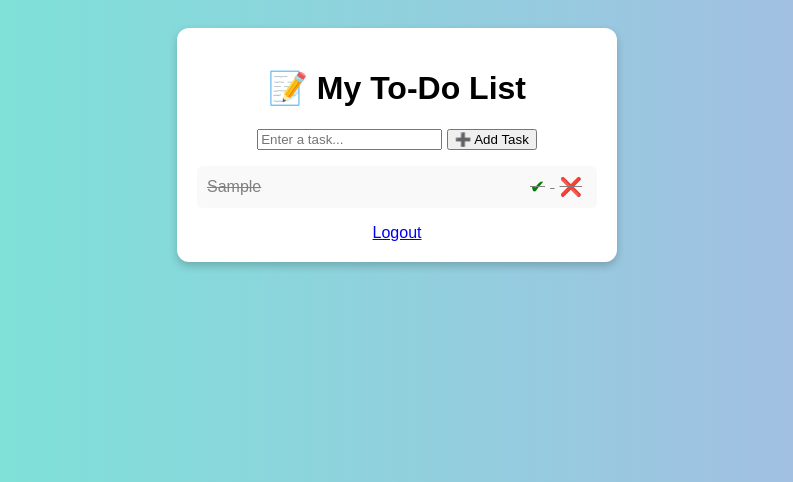
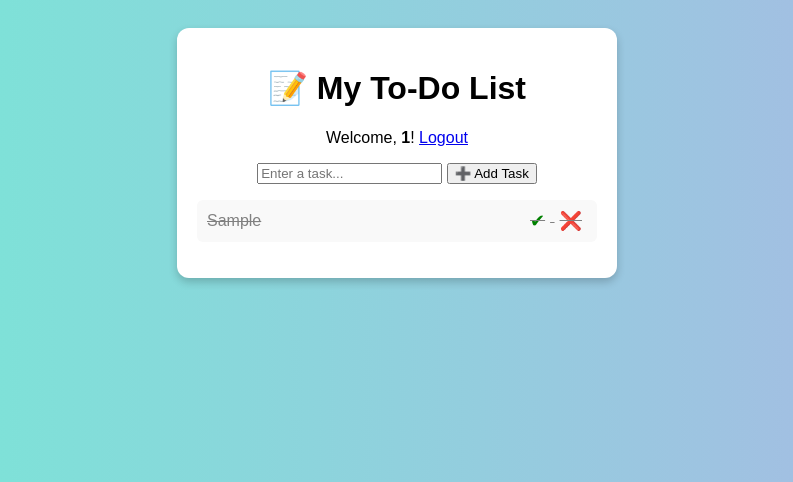
Before and after one commit to acecode101/todo-app-with-authentication, a Flask app: page / in a window 1280 px wide. Shown: the top 482 px of the page, without its empty margins (243-1036 px from the left). Run offline with Flask 3, Linux system fonts and the light colour scheme; the visitor is signed in with stand-in values (Sample User, id 1); tables that the repository leaves empty hold one stand-in row (values such as "Sample post").

Commit message:
Update index.html

```diff
--- a/templates/index.html
+++ b/templates/index.html
@@ -9,25 +9,24 @@
 <body>
     <div class="container">
         <h1>📝 My To-Do List</h1>
+        <p>Welcome, <strong>{{ session['user_id'] }}</strong>! <a href="{{ url_for('logout') }}">Logout</a></p>
 
-        <form action="{{ url_for('add_task') }}" method="post">
+        <form action="/add" method="post">
             <input type="text" name="task" placeholder="Enter a task..." required>
             <button type="submit">➕ Add Task</button>
         </form>
 
         <ul>
             {% for task in tasks %}
-            <li class="{{ 'completed' if task.done else '' }}">
+            <li class="task-item {% if task.done %}completed{% endif %}">
                 {{ task.task }}
                 <div class="actions">
-                    <a href="{{ url_for('complete_task', index=loop.index0) }}" class="complete-btn">✔</a>
-                    <a href="{{ url_for('delete_task', index=loop.index0) }}" class="delete-btn">❌</a>
+                    <a href="/complete/{{ task.id }}" class="complete-btn">✔</a>
+                    <a href="/delete/{{ task.id }}" class="delete-btn">❌</a>
                 </div>
             </li>
             {% endfor %}
         </ul>
-
-        <a href="{{ url_for('logout') }}" class="logout-btn">Logout</a>
     </div>
 </body>
 </html>
```
